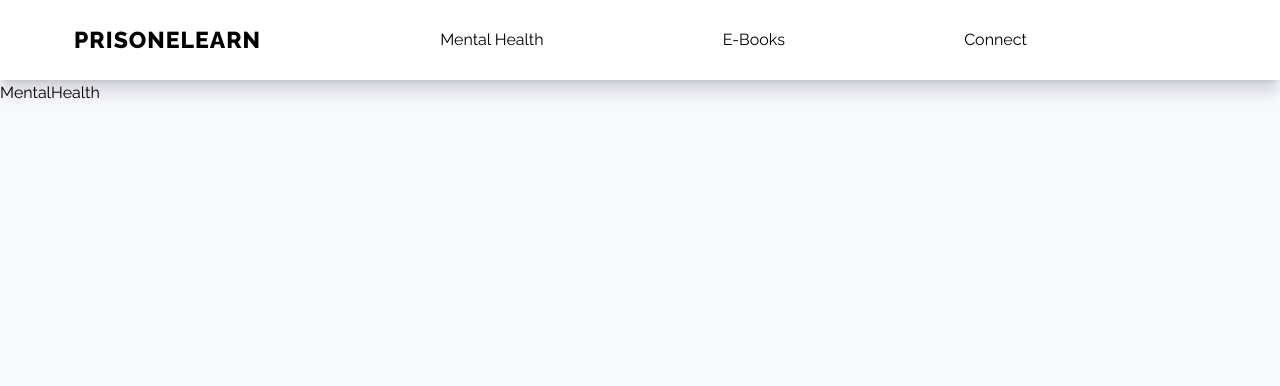
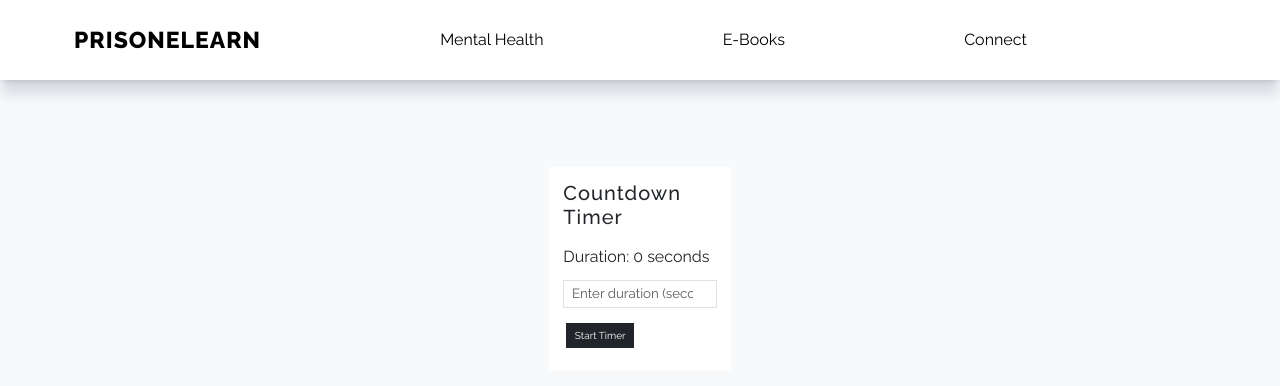
Before and after one commit to inputvar/Supernova, a React (Create React App) app in the folder frontend/: page /mentalHealth in a window 1280 px wide. Shown: the top 386 px of the page. Built offline with nearby package versions, Linux system fonts and the light colour scheme.

Commit message:
filter_hogaya

```diff
--- a/frontend/src/App.css
+++ b/frontend/src/App.css
@@ -593,3 +593,29 @@ button1 svg {
   border-bottom: solid black 2px;
   background-color: #f8f9fb;
 }
+
+.timerBody{
+  background-color: #fff;
+  border-radius: 0;
+  border: none;
+  padding: 8%
+}
+
+.btn-dark{
+  border-radius: 0;
+  margin: 5% 2%;
+
+}
+
+.btn-dark:hover{
+  border: solid black 1px;
+  background: #fff;
+  color: #000;
+}
+
+.timerDuration{
+  font-size: smaller;
+  padding: 2% 5%;
+  border-radius: 0%;
+  margin-bottom: 5%;
+}
--- a/frontend/src/components/MentalHealth.js
+++ b/frontend/src/components/MentalHealth.js
@@ -1,8 +1,9 @@
 import React from 'react'
+import Timer from './Timer'
 
 function MentalHealth() {
   return (
-    <div>MentalHealth</div>
+    <div><Timer /> </div>
   )
 }
 
--- a/frontend/src/components/Recommend.js
+++ b/frontend/src/components/Recommend.js
@@ -1,4 +1,6 @@
 import React, { Component } from 'react';
+import { Link } from 'react-router-dom';
+import courseData from './courseData';
 import './udemy-theme.css'; // Import the custom Udemy-themed CSS
 
 class Recommend extends Component {
@@ -114,7 +116,27 @@ class Recommend extends Component {
           <div>{submitted && (
             <p className="weird-unique-7">Recommended Courses: {recommendedSkill}</p> /* Apply unique class name for the result message */
           )}</div>
-          <footer className="weird-unique-8">
+          <footer className="courseFilter">
+          {courseData.filter((course) => course.filterType === recommendedSkill).length > 0 ? (
+  courseData.map((course) =>
+    course.filterType === recommendedSkill ? (
+      <div className="card" key={course.title}>
+        <img src={course.image} className="card-img-top" alt={course.title} />
+        <div className="card-body">
+          <h5 className="card-title">{course.title}</h5>
+          <p className="card-text">{course.description}</p>
+          <Link to="/coursePage" className="btn btn-outline-dark btn-lg">
+            Learn More
+          </Link>
+        </div>
+      </div>
+    ) : null
+  )
+) : (
+  submitted &&
+  <h1>Sorry, no courses that match your interests</h1>
+)}
+
           </footer>
         </div>
       </div>
--- /dev/null
+++ b/frontend/src/components/Timer.js
@@ -0,0 +1,107 @@
+import React, { Component } from "react";
+import sound from '../book_pdfs/audio_file.mp3';
+
+class CountdownTimer extends Component {
+  constructor(props) {
+    super(props);
+
+    this.state = {
+      duration: 0, // in seconds
+      running: false,
+      inputValue: "", // To store user input
+      audio: new Audio(sound), // Replace with your music file path
+    };
+  }
+
+  handleInputChange = (event) => {
+    this.setState({ inputValue: event.target.value });
+  };
+
+  startTimer = () => {
+    const { inputValue } = this.state;
+    const duration = parseInt(inputValue, 10); // Parse user input to an integer
+    if (duration > 0 && !this.state.running) {
+      this.setState({
+        duration,
+        running: true,
+      });
+
+      this.timerInterval = setInterval(() => {
+        if (this.state.duration > 0) {
+          this.setState((prevState) => ({
+            duration: prevState.duration - 1,
+          }));
+        } else {
+          this.stopTimer();
+        }
+      }, 1000);
+
+      // Start playing the audio
+      this.state.audio.play();
+    }
+  };
+
+  stopTimer = () => {
+    clearInterval(this.timerInterval);
+    this.setState({ duration: 0, running: false });
+
+    // Pause the audio when the timer stops
+    this.state.audio.pause();
+    this.state.audio.currentTime = 0;
+  };
+
+  stopBoth = () => {
+    this.stopTimer();
+    this.state.audio.pause();
+    this.state.audio.currentTime = 0;
+  };
+
+  render() {
+    return (
+      <div className="container mt-5">
+        <div className="d-flex justify-content-center align-items-center square-form">
+          <div className="card bg-warning" style={{"border":"none"}}>
+            <div className="card-body timerBody">
+              <h2 className="mb-4">Countdown Timer</h2>
+              <p>Duration: {this.state.duration} seconds</p>
+              <div className="form-group">
+                <input
+                  type="number"
+                  className="form-control timerDuration"
+                  placeholder="Enter duration (seconds)"
+                  value={this.state.inputValue}
+                  onChange={this.handleInputChange}
+                />
+              </div>
+              {!this.state.running ? (
+                <button
+                  className="btn btn-md btn-dark"
+                  onClick={() => this.startTimer()}
+                >
+                  Start Timer
+                </button>
+              ) : (
+                <div>
+                  <button
+                    className="btn btn-outline-dark" style={{"margin-top":"0"}}
+                    onClick={() => this.stopTimer()}
+                  >
+                    Stop Timer
+                  </button>
+                  <button
+                    className="btn btn-dark ml-2"
+                    onClick={() => this.stopBoth()}
+                  >
+                    Stop Both
+                  </button>
+                </div>
+              )}
+            </div>
+          </div>
+        </div>
+      </div>
+    );
+  }
+}
+
+export default CountdownTimer;
```
Also changed, not shown: 1 other file (tests, documents, lock files or other folders).
